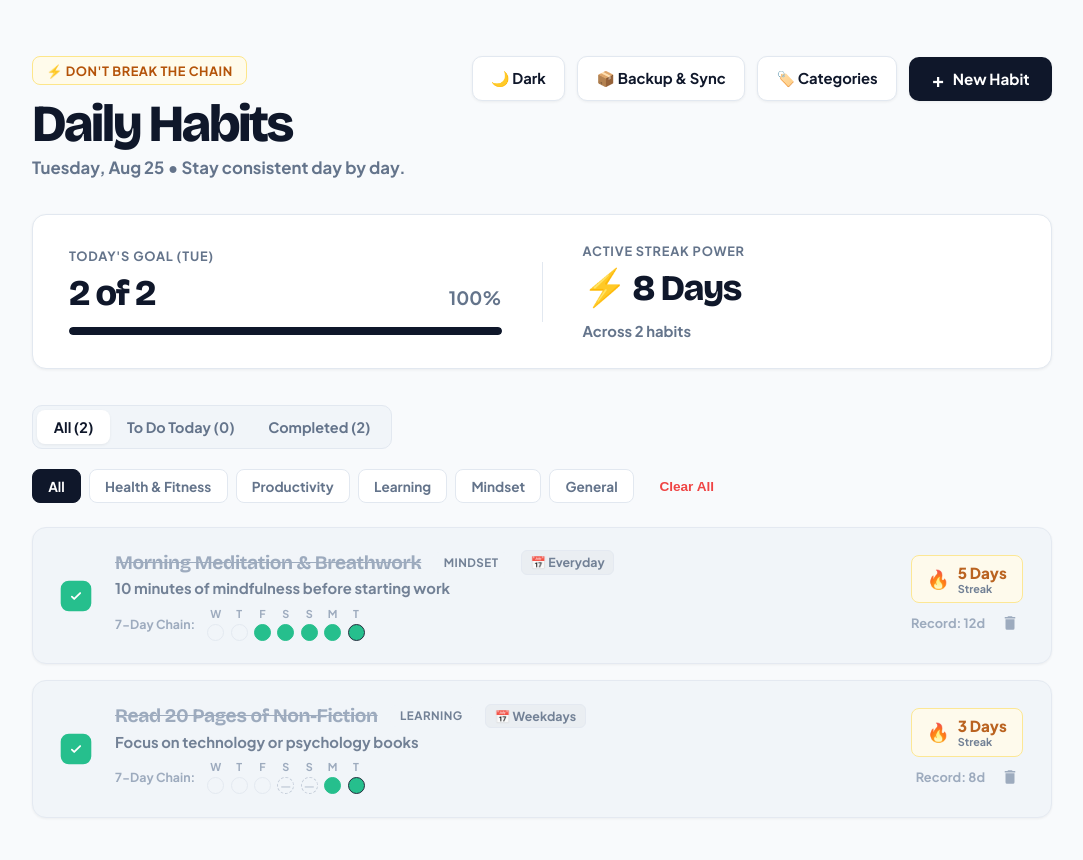
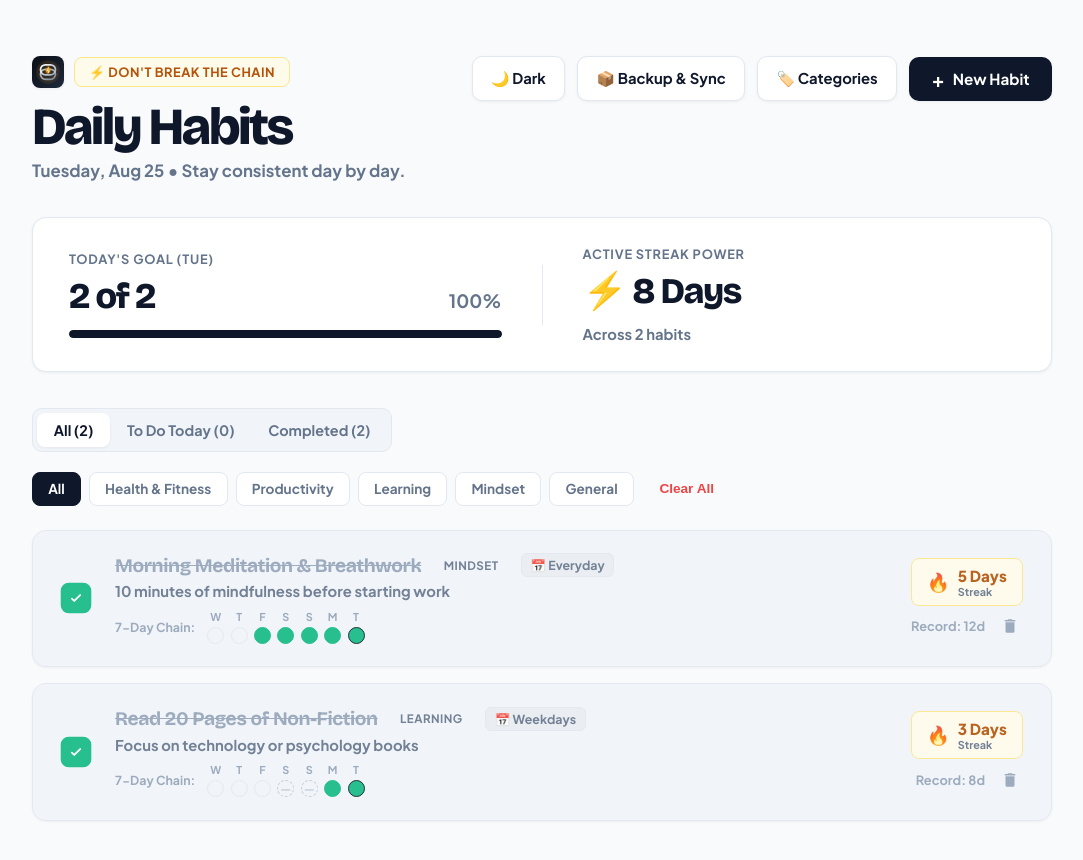
Before and after one commit to Nathanellevy-DI/HabbitTracker.github.io, a React (Vite) app: page / in a window 1280 px wide. Shown: the top 860 px of the page, without its empty margins (98-1181 px from the left). Built offline with nearby package versions, Linux system fonts and the light colour scheme; the HTML template or start-up script is replaced by a standard one.

Commit message:
Add full-bleed iOS app icon & apple-touch-icon specs

```diff
--- a/index.html
+++ b/index.html
@@ -2,8 +2,19 @@
 <html lang="en">
   <head>
     <meta charset="UTF-8" />
-    <meta name="viewport" content="width=device-width, initial-scale=1.0" />
+    <meta name="viewport" content="width=device-width, initial-scale=1.0, maximum-scale=1.0, user-scalable=no" />
     <title>Habit Tracker - Don't Break The Chain</title>
+
+    <!-- iOS App Icon & PWA Web App Tags -->
+    <link rel="icon" type="image/svg+xml" href="./icon.svg" />
+    <link rel="apple-touch-icon" sizes="180x180" href="./icon.svg" />
+    <link rel="apple-touch-icon" sizes="512x512" href="./icon.svg" />
+    <meta name="apple-mobile-web-app-capable" content="yes" />
+    <meta name="apple-mobile-web-app-status-bar-style" content="black-translucent" />
+    <meta name="apple-mobile-web-app-title" content="Habit Chain" />
+    <meta name="theme-color" content="#090d16" />
+
+    <!-- Google Fonts -->
     <link rel="preconnect" href="https://fonts.googleapis.com">
     <link rel="preconnect" href="https://fonts.gstatic.com" crossorigin>
     <link href="https://fonts.googleapis.com/css2?family=Bricolage+Grotesque:opsz,wght@12..96,700;12..96,800&family=Syne:wght@700;800&family=Space+Grotesk:wght@700&family=Plus+Jakarta+Sans:wght@700;800;900&family=Inter:wght@400;500;600;700&display=swap" rel="stylesheet">
--- a/src/components/HabitDashboard.css
+++ b/src/components/HabitDashboard.css
@@ -85,7 +85,18 @@ body {
 }
 
 .header-badge-row {
+  display: flex;
+  align-items: center;
+  gap: 0.65rem;
   margin-bottom: 0.75rem;
+}
+
+.app-header-logo {
+  width: 32px;
+  height: 32px;
+  border-radius: 8px;
+  box-shadow: var(--shadow-sm);
+  object-fit: cover;
 }
 
 .brand-badge {
--- a/src/components/HabitDashboard.jsx
+++ b/src/components/HabitDashboard.jsx
@@ -95,7 +95,7 @@ export default function HabitDashboard() {
   });
 
   const [filterCategory, setFilterCategory] = useState('All');
-  const [activeTab, setActiveTab] = useState('all'); // 'all' | 'pending' | 'completed'
+  const [activeTab, setActiveTab] = useState('all');
 
   // Modals state
   const [showAddModal, setShowAddModal] = useState(false);
@@ -292,11 +292,7 @@ export default function HabitDashboard() {
     }
   };
 
-  // ==========================================
-  // EXPORT & IMPORT ZIP BACKUP DATA METHOD
-  // ==========================================
-
-  // Export current data as a .zip file containing habits_backup.json
+  // Export & Import Data
   const handleExportZipData = async () => {
     try {
       const backupPayload = {
@@ -328,7 +324,6 @@ export default function HabitDashboard() {
     }
   };
 
-  // Import data from uploaded .zip or .json file
   const handleImportFileChange = async (e) => {
     const file = e.target.files?.[0];
     if (!file) return;
@@ -340,7 +335,6 @@ export default function HabitDashboard() {
         const zip = new JSZip();
         const unzipped = await zip.loadAsync(file);
 
-        // Find habits_backup.json or any json inside zip
         const jsonFileName = Object.keys(unzipped.files).find((name) => name.endsWith('.json'));
         if (!jsonFileName) {
           alert('Invalid ZIP backup: No JSON data file found inside archive.');
@@ -362,7 +356,6 @@ export default function HabitDashboard() {
         return;
       }
 
-      // Restore Habits & Categories
       setHabits(payloadJson.habits);
       if (Array.isArray(payloadJson.categories) && payloadJson.categories.length > 0) {
         setCategories(payloadJson.categories);
@@ -441,6 +434,7 @@ export default function HabitDashboard() {
       <header className="dashboard-header">
         <div className="header-left">
           <div className="header-badge-row">
+            <img src="./icon.svg" alt="Habit Chain Logo" className="app-header-logo" />
             <span className="brand-badge">⚡ DON'T BREAK THE CHAIN</span>
           </div>
           <h1 className="header-title">Daily Habits</h1>
@@ -448,7 +442,6 @@ export default function HabitDashboard() {
         </div>
 
         <div className="header-actions">
-          {/* THEME TOGGLE */}
           <button
             className="btn-theme-toggle"
             onClick={() => setIsDarkMode(!isDarkMode)}
@@ -457,7 +450,6 @@ export default function HabitDashboard() {
             {isDarkMode ? '☀️ Light' : '🌙 Dark'}
           </button>
 
-          {/* BACKUP / DATA TRANSFER BUTTON */}
           <button
             className="btn-manage-cat"
             onClick={() => setShowDataModal(true)}
@@ -466,7 +458,6 @@ export default function HabitDashboard() {
             📦 Backup & Sync
           </button>
 
-          {/* CATEGORIES BUTTON */}
           <button
             className="btn-manage-cat"
             onClick={() => setShowCategoryModal(true)}
@@ -475,7 +466,6 @@ export default function HabitDashboard() {
             🏷️ Categories
           </button>
 
-          {/* ADD HABIT BUTTON */}
           <button className="btn-add-habit" onClick={() => setShowAddModal(true)}>
             <span className="btn-icon">+</span> New Habit
           </button>
```
Also changed, not shown: public/icon.svg (added).
